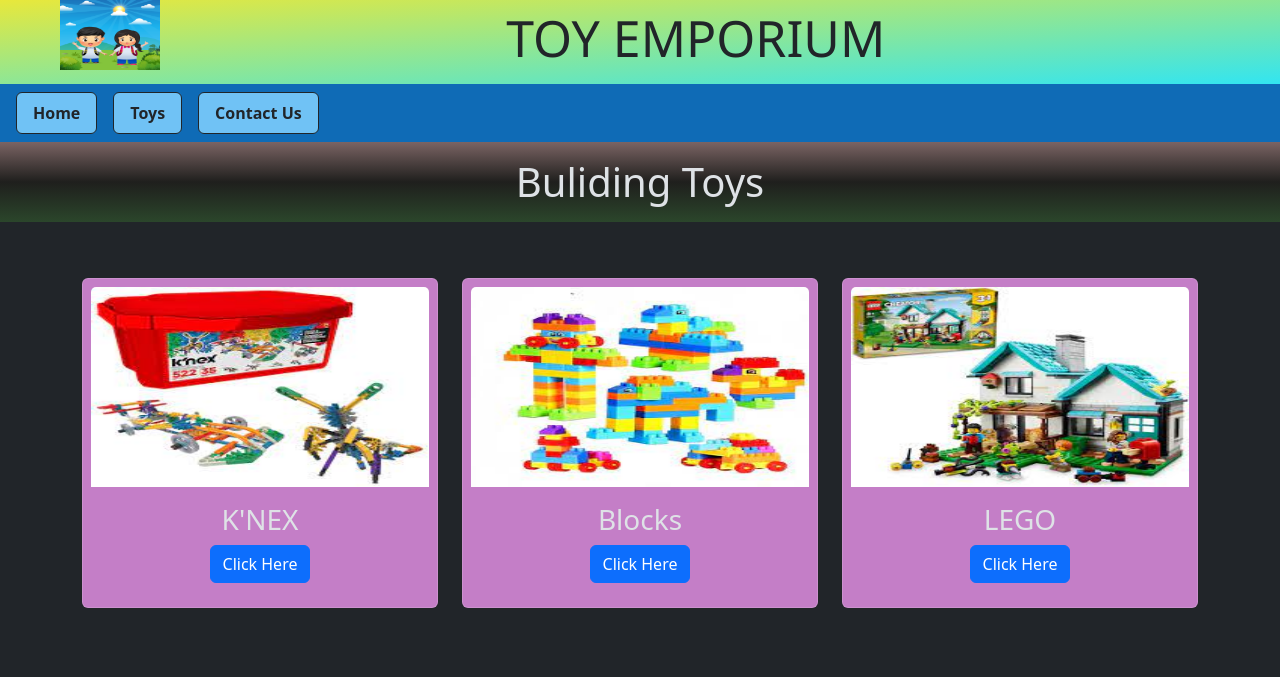
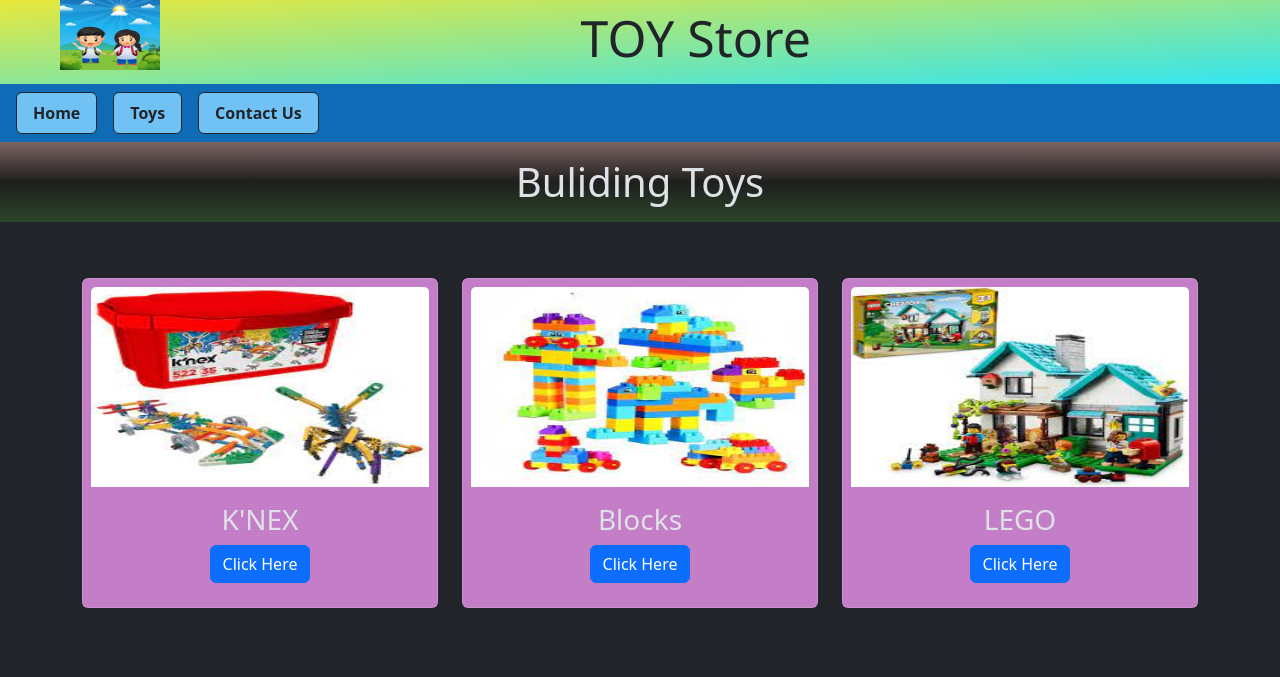
Before and after one commit to varun123-byte/Toy_Application_varun, a plain HTML site: page btoys.html in a window 1280 px wide. Shown: the top 677 px of the page. Drawn offline with nearby package versions, Linux system fonts and the light colour scheme.

Commit message:
Update btoys.html

```diff
--- a/btoys.html
+++ b/btoys.html
@@ -20,7 +20,7 @@
             </div>
             <div class="col-9 float-start">
                 <div class="Jumbotron p-2 text-dark  text-center" style="margin-right: 20%;">
-                    <h1 style="font-size: 50px; font-family:'Segoe UI', Tahoma, Geneva, Verdana, sans-serif;">TOY EMPORIUM</h1>
+                    <h1 style="font-size: 50px; font-family:'Segoe UI', Tahoma, Geneva, Verdana, sans-serif;">TOY Store</h1>
                 </div>
             </div>
         </div>
```
